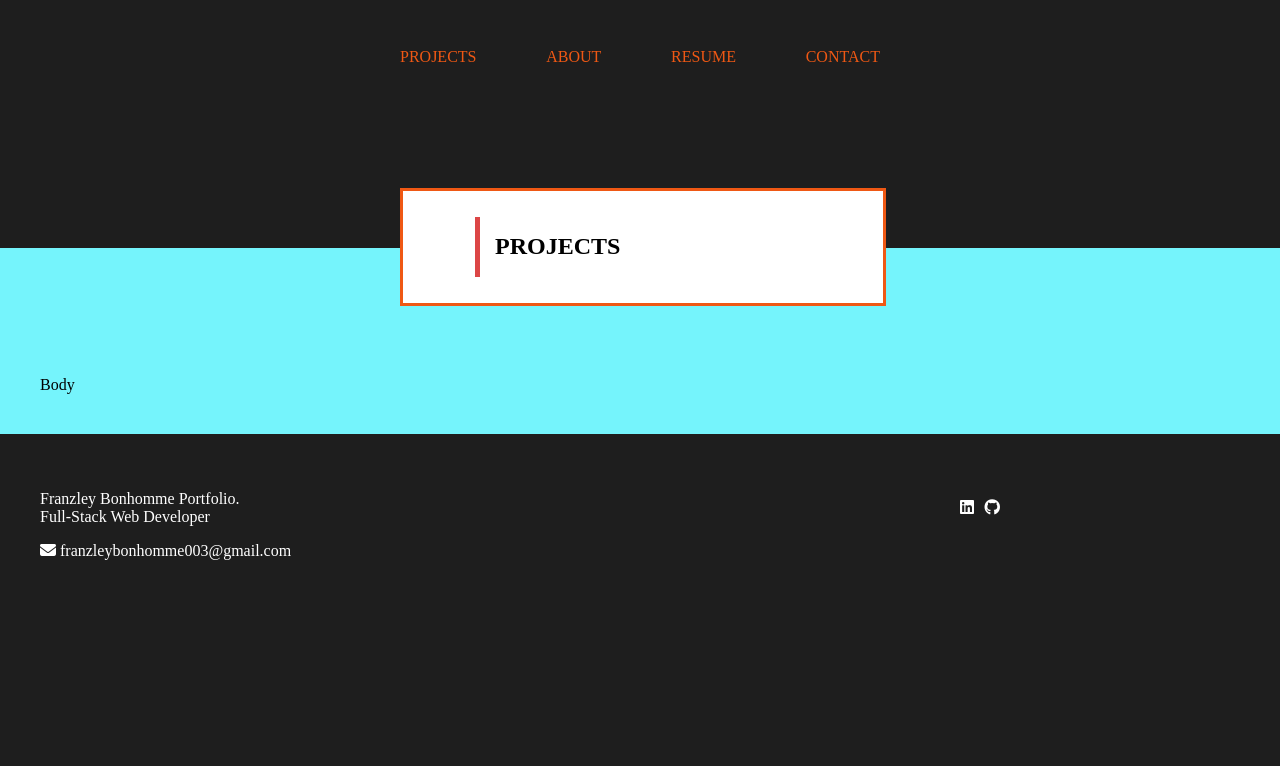
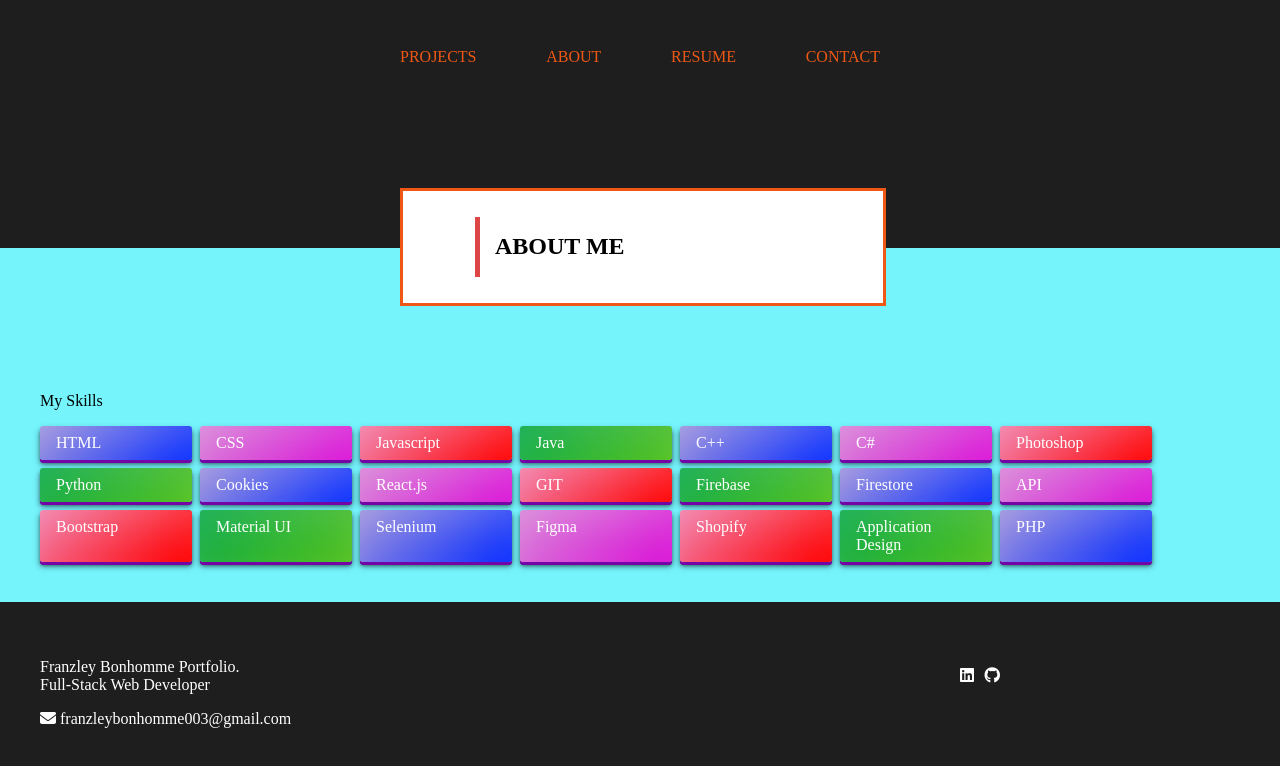
Before and after one commit to Franzley/portfolioV2, a React (Create React App) app: page /about in a window 1280 px wide. Shown: the top 766 px of the page. Built offline with nearby package versions, Linux system fonts and the light colour scheme.

Commit message:
Added section for skills and edited links

```diff
--- a/src/js/components/Navbar.jsx
+++ b/src/js/components/Navbar.jsx
@@ -1,17 +1,25 @@
 import React from 'react'
 import { Link } from 'react-router-dom'
 import RectangleCard from './RectangleCard'
+import { useLocation } from 'react-router-dom'
+import { useState, useEffect } from 'react'
 
 const Navbar = () => {
+  let location = useLocation();
+  const [pageText, setPageText] = useState("")
+  useEffect(() => {
+    setPageText(location.pathname === "/" ? "Projects" : "About Me")
+  }, [location.pathname])
+
   return (
     <div className='my-nav'>
       <div className='my-nav-links'>
-        <Link to="#">Projects</Link>
-        <Link to="#">About</Link>
-        <Link to="#">Resume</Link>
-        <Link to="#">Contact</Link>
+        <Link to="/">Projects</Link>
+        <Link to="/about">About</Link>
+        <Link to="https://drive.google.com/file/d/1SdYWa9MrTcwCiRqlgpDDUJcANFF001Bb/view?usp=sharing">Resume</Link>
+        <Link to="">Contact</Link>
       </div>
-      <RectangleCard text="Projects" type="section" />
+      <RectangleCard text={pageText} type="section" />
     </div>
   )
 }
--- /dev/null
+++ b/src/js/variables/skills.js
@@ -0,0 +1,5 @@
+const skills = ['HTML', 'CSS', 'Javascript', 'Java', 'C++', 'C#', 'Photoshop', 'Python', 'Cookies',
+    'React.js', 'GIT', 'Firebase', 'Firestore', 'API', 'Bootstrap', 'Material UI', 'Selenium', 'Figma',
+    'Shopify', 'Application Design', 'PHP'
+]
+export default skills
--- a/src/js/views/About.js
+++ b/src/js/views/About.js
@@ -1,14 +1,25 @@
 import React from "react";
 import Navbar from "../components/Navbar";
 import Footer from "../components/Footer";
+import skills from "../variables/skills";
 
 const About = () => {
+  const colors = ['primary', 'secondary', 'danger', 'success']
+  let count = 0
   return (
     // Main Content
     <div className="wrap-page">
       <Navbar />
       <div className="feed">
-        Body
+        <p>My Skills</p>
+        <div className="skills">
+          {skills.map((item, index) => {
+            if (count % 4 === 0) {
+              count = 0
+            }
+            return <span key={index} className={`span-${colors[count++]}`}>{item}</span>
+          })}
+        </div>
       </div>
       <Footer />
     </div>
--- a/src/styles/index.css
+++ b/src/styles/index.css
@@ -116,13 +116,42 @@ a {
     }
 }
 
+span {
+    box-shadow: 0 3px 0 0 #7305a6, 0 4px 4px -1px rgba(0, 0, 0, 0.6), 0 4px 6px 1px rgba(0, 0, 0, 0.3), 0 1px 2px 1px rgba(0, 0, 0, 0) inset, 0 18px 32px -2px rgba(255, 255, 255, 0.1) inset;
+    padding: 0.5em 1em;
+    border-radius: 0.2em;
+    color: white;
+    flex-basis: 10%;
+}
+
+.skills {
+    display: flex;
+    flex-flow: row wrap;
+    gap: 0.5em;
+}
+
+.span-primary {
+    background-image: linear-gradient(-45deg, #082dff, #9e93dd);
+}
+
+.span-secondary {
+    background-image: linear-gradient(-45deg, #da13d7, #d885d8);
+}
+
+.span-danger {
+    background-image: linear-gradient(-45deg, #ff0000, #f27fab);
+}
+
+.span-success {
+    background-image: linear-gradient(-45deg, #52C11F, #0caa49);
+}
+
 /* WEBSITE BODY END */
 
 .project-info {
     padding: 15px;
     width: 68%;
 }
-
 
 /* FOOTER SECTION */
 .footer {
```
